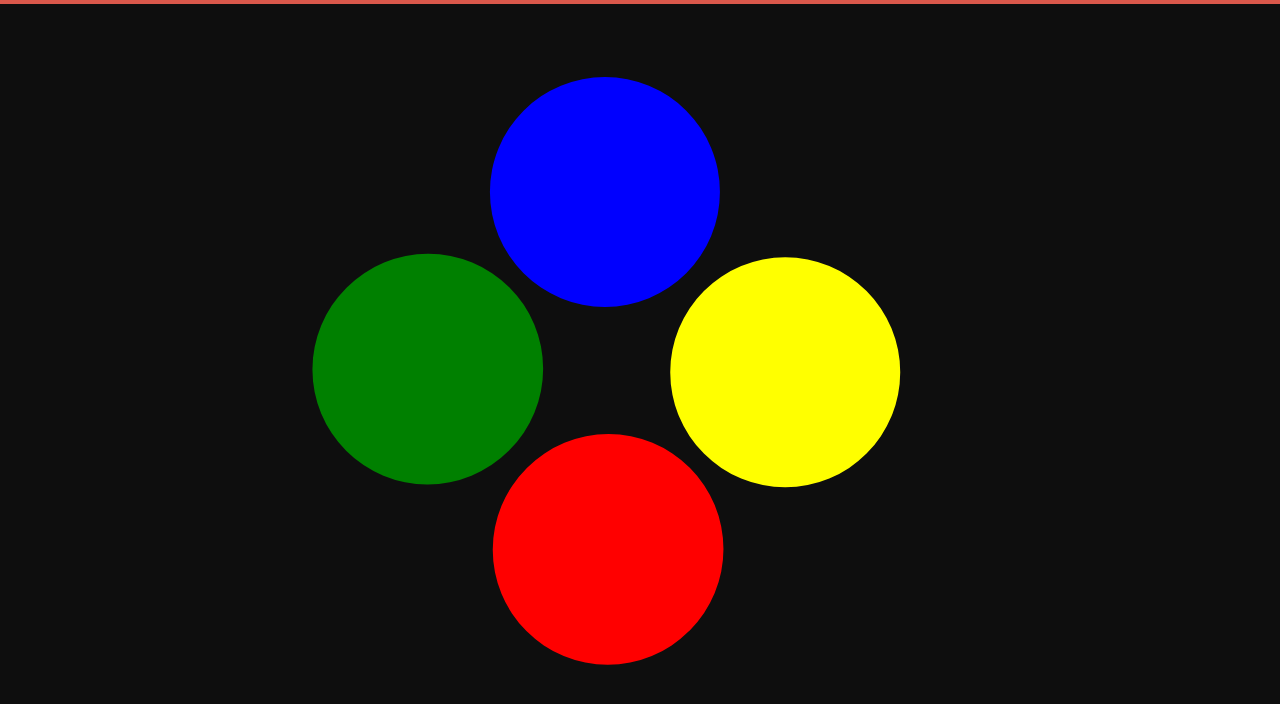
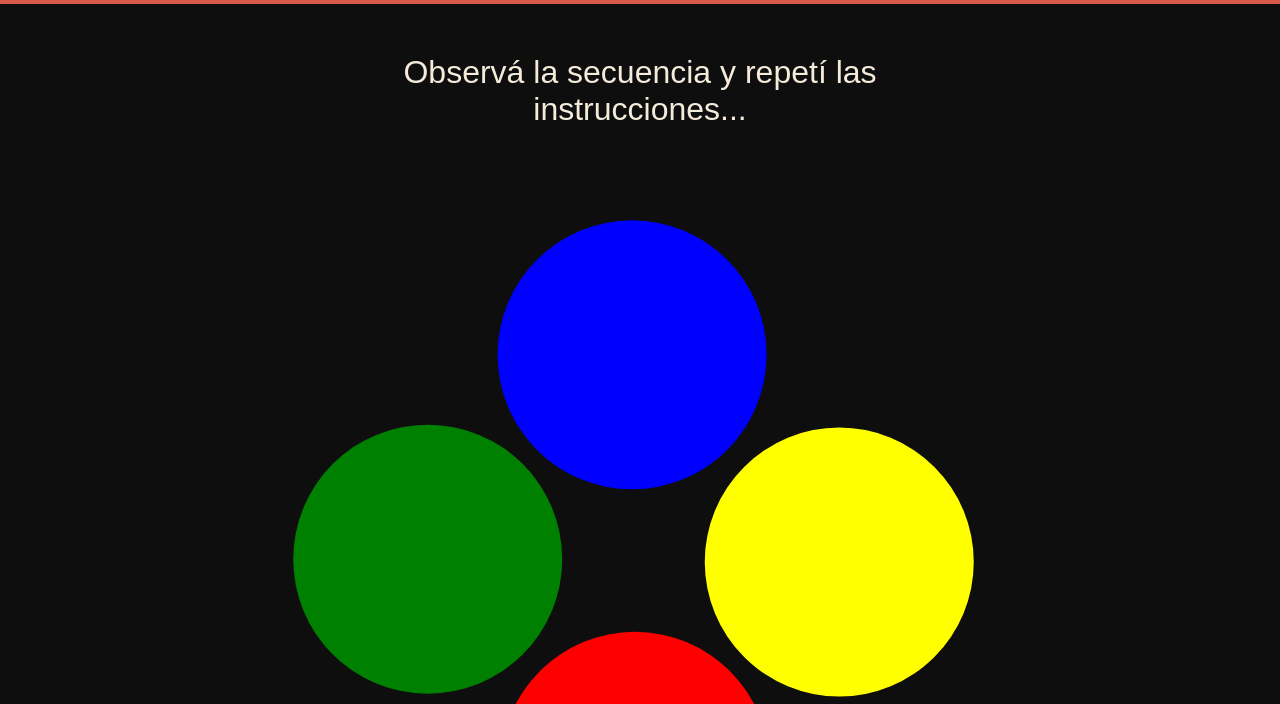
Before and after one commit to pLabarta/latrampa, a plain HTML site: page trabajar.html in a window 1280 px wide. Shown: the part 96-800 px from the top of the page. Drawn offline with Linux system fonts and the light colour scheme.

Commit message:
mejoras varias - dia 2

```diff
--- a/style.css
+++ b/style.css
@@ -9,6 +9,7 @@
   body {
     /* background-color:  	#f4ebda; */
     background-color: #0e0e0e;
+    color: #f4ebda;
   }
 
   /* Top Navigation Bar */
@@ -29,15 +30,16 @@
     background-color: #74532c;
     border: none;
     color: white;
-    padding: 1em 2em;
-    font-size: 1.2em;
+    /* padding: 1em 2em; */
+    font-size: 1.4em;
+    font-weight: bold;
     cursor: pointer;
     transition: background-color 0.3s;
     width: 12em;
     height: 12em;
     margin: 10px;
     transition: 100ms;
-    border: 0px solid #0e0e0e;;
+    border: 0px solid #0e0e0e;
   }
 
   button span {
--- a/trabajar.html
+++ b/trabajar.html
@@ -13,6 +13,10 @@
     <div><img src="logo.png" alt="laburo-ya"></div>
     <div>hecho con love</div>
   </header>
+
+  <p id="intro">
+    Observá la secuencia y repetí las instrucciones...
+  </p>
 
   <!-- Button Interface -->
   <div class="button-container">
```
Also changed, not shown: practicar.html (+1 -1 lines).
